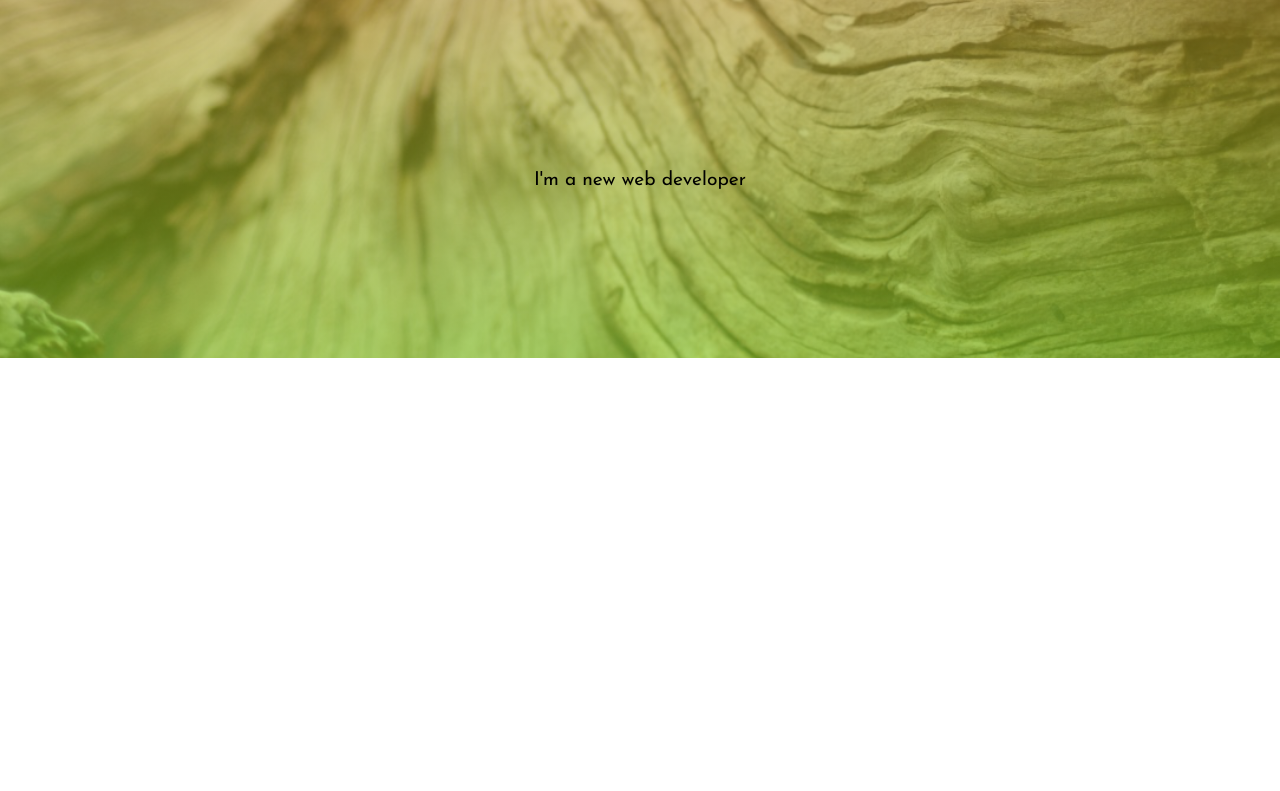
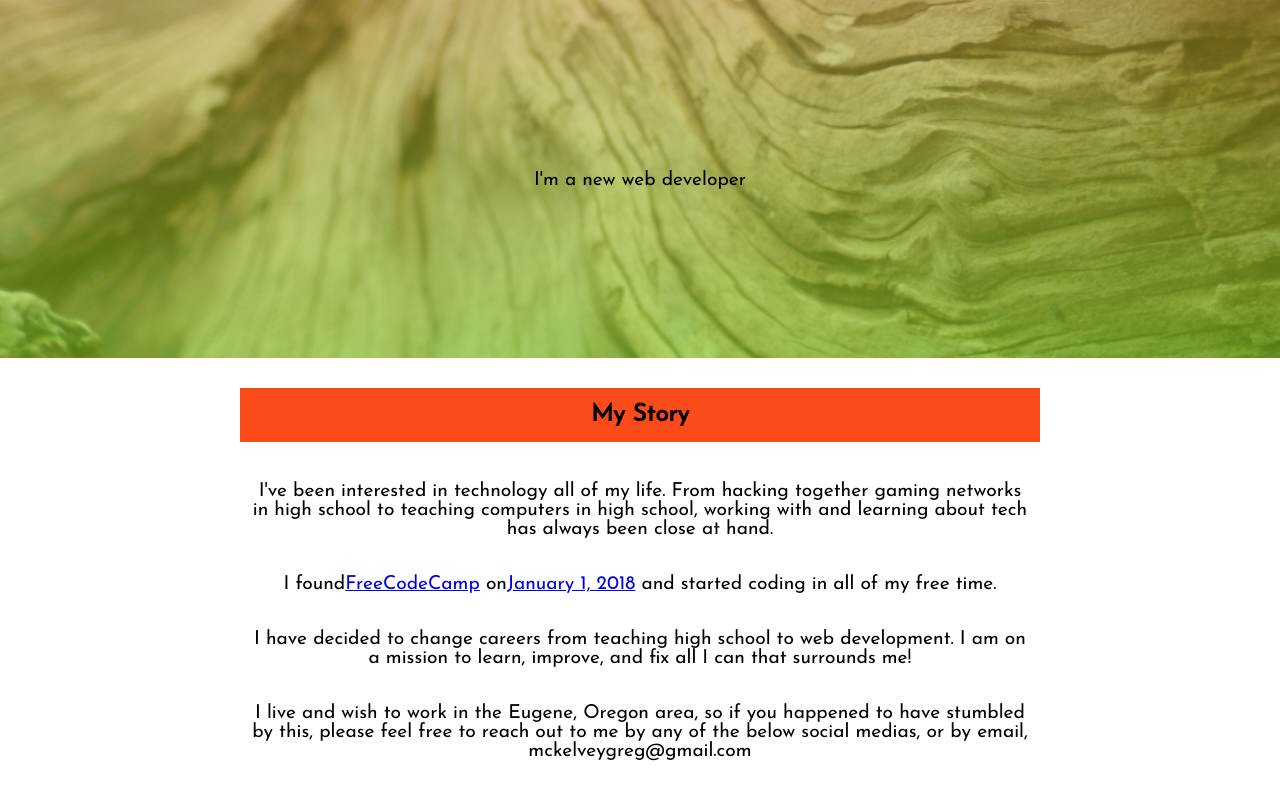
Before and after one commit to mckelveygreg/mckelveygreg.github.io, a React (Create React App) app: page / in a window 1280 px wide. Shown: the part 442-1233 px from the top of the page. Before the commit the page ends 800 px from the top, so only its background shows below. Built offline with nearby package versions, Linux system fonts and the light colour scheme.

Commit message:
AboutPage, Banner

```diff
--- a/src/App.js
+++ b/src/App.js
@@ -1,8 +1,8 @@
 import React, { Component } from 'react';
 import './App.css';
-import LandingPage from './pages/LandingPage';
+import LandingPage from './pages/LandingPage/LandingPage';
 import Navbar from './components/Navbar/Navbar';
-
+import AboutPage from './pages/AboutPage/AboutPage';
 
 class App extends Component {
   render() {
@@ -10,8 +10,8 @@ class App extends Component {
       <div className="App">
         <Navbar />
         <LandingPage />
-        {/* <AboutPage />
-        <ProjectsPage />
+        <AboutPage />
+        {/* <ProjectsPage />
         <CertificationsPage />
         <Footer /> */}
       </div>
--- /dev/null
+++ b/src/components/Banner/Banner.js
@@ -0,0 +1,10 @@
+import React from 'react';
+import './styles.css';
+
+export default (props) => {
+  return (
+    <div className="banner">
+      <h2>{props.banner}</h2>
+    </div>
+  )
+}
--- /dev/null
+++ b/src/components/Banner/styles.css
@@ -0,0 +1,10 @@
+.banner {
+  width: 100%;
+  background: rgba(252, 75, 26, 1);
+  text-align: center;
+  padding: 15px;
+  position: sticky;
+  top: 0;
+  z-index: 10;
+  margin: 30px 0;;
+}
--- a/src/components/SocMeds/SocMeds.js
+++ b/src/components/SocMeds/SocMeds.js
@@ -13,19 +13,19 @@ import "./style.css";
 export default () => {
   return (
     <div className="socMeds">
-      <a href="https://github.com/mckelveygreg" target="_blank">
+      <a href="https://github.com/mckelveygreg" target="_blank" rel="noopener noreferrer">
         <FontAwesomeIcon icon={faGithub} size="3x" />
       </a>
-      <a href="https://www.linkedin.com/in/mckelveygreg/" target="_blank">
+      <a href="https://www.linkedin.com/in/mckelveygreg/" target="_blank" rel="noopener noreferrer">
         <FontAwesomeIcon icon={faLinkedin} />
       </a>
-      <a href="https://www.freecodecamp.org/mckelveygreg" target="_blank">
+      <a href="https://www.freecodecamp.org/mckelveygreg" target="_blank" rel="noopener noreferrer">
         <FontAwesomeIcon icon={faFreeCodeCamp} />
       </a>
-      <a href="https://twitter.com/Whyisbecause" target="_blank">
+      <a href="https://twitter.com/Whyisbecause" target="_blank" rel="noopener noreferrer">
         <FontAwesomeIcon icon={faTwitter} />
       </a>
-      <a href="https://www.facebook.com/whyisbecause" target="_blank">
+      <a href="https://www.facebook.com/whyisbecause" target="_blank" rel="noopener noreferrer">
         <FontAwesomeIcon icon={faFacebook} />
       </a>
     </div>
--- /dev/null
+++ b/src/pages/AboutPage/AboutPage.js
@@ -0,0 +1,43 @@
+import React from "react";
+import styles from "./styles.css";
+import Banner from "../../components/Banner/Banner";
+
+export default () => {
+  return (
+    <section id="aboutPage">
+      <Banner banner="My Story" />
+      <div id="aboutText">
+        <p>
+          I've been interested in technology all of my life. From hacking
+          together gaming networks in high school to teaching computers in high
+          school, working with and learning about tech has always been close at
+          hand.
+        </p>
+        <br/>
+        <p>
+          I found
+          <a href="https://freecodecamp.org" target="_blank" rel="noopener noreferrer">
+            FreeCodeCamp
+          </a>{" "}
+          on
+          <a href="https://www.freecodecamp.org/mckelveygreg" target="_blank" rel="noopener noreferrer">
+            January 1, 2018
+          </a>{" "}
+          and started coding in all of my free time.
+        </p>
+        <br />
+        <p>
+          I have decided to change careers from teaching high school to web
+          development. I am on a mission to learn, improve, and fix all I can
+          that surrounds me!
+        </p>
+        <br />
+        <p>
+          I live and wish to work in the Eugene, Oregon area, so if you happened
+          to have stumbled by this, please feel free to reach out to me by any
+          of the below social medias, or by email, mckelveygreg@gmail.com
+        </p>
+      </div>
+    </section>
+  );
+};
--- /dev/null
+++ b/src/pages/AboutPage/styles.css
@@ -0,0 +1,8 @@
+#aboutPage {
+  max-width: 800px;
+  margin: 20px auto;
+}
+
+#aboutPage p {
+  padding: 10px;
+}
--- a/src/pages/LandingPage.js
+++ b/src/pages/LandingPage/LandingPage.js
@@ -1,5 +1,5 @@
 import React from "react";
-import SocMeds from '../components/SocMeds/SocMeds';
+import SocMeds from '../../components/SocMeds/SocMeds';
 import "./style.css";
 
 const LandingPage = props => {
--- a/src/pages/style.css
+++ b/src/pages/LandingPage/style.css
@@ -3,7 +3,7 @@
   text-align: center;
   background: linear-gradient(rgba(252, 75, 26, 0.475),
   rgba(168, 252, 26, 0.475)),
-  url(../images/tree_background.png);
+  url(../../images/tree_background.png);
   background-size: cover;
   display: flex;
   flex-direction: column;
```
